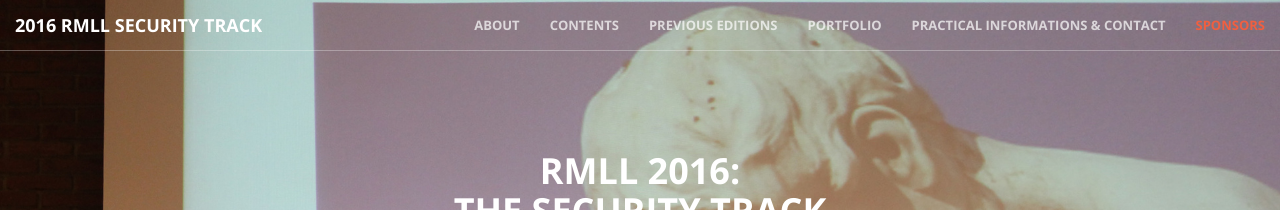
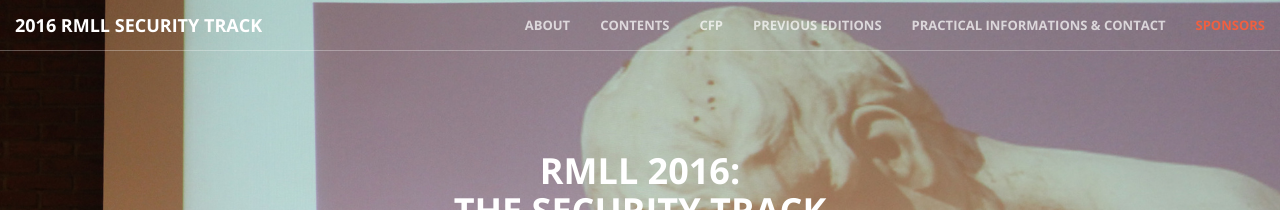
Before and after one commit to EduCodeBe/sec2016, a Jekyll site: the page built from index.html, in a window 1280 px wide. Shown: the top 210 px of the page. Built offline with Jekyll 4.4.1, drawn with Linux system fonts in a browser that asks for light colours.

Commit message:
update navigation bar with cfp link

```diff
--- a/_includes/nav-post.html
+++ b/_includes/nav-post.html
@@ -21,10 +21,10 @@
                     <a class="page-scroll" href="/#content">Contents</a>
                 </li>
                 <li>
-                    <a class="page-scroll" href="/#archives">Previous editions</a>
+                    <a class="page-scroll" href="/cfp/">CFP</a>
                 </li>
                 <li>
-                    <a class="page-scroll" href="/#portfolio">Portfolio</a>
+                    <a class="page-scroll" href="/#archives">Previous editions</a>
                 </li>
                 <li>
                     <a class="page-scroll" href="/#contact">Practical informations & Contact</a>
--- a/_includes/nav.html
+++ b/_includes/nav.html
@@ -21,10 +21,10 @@
                     <a class="page-scroll" href="#content">Contents</a>
                 </li>
                 <li>
-                    <a class="page-scroll" href="#archives">Previous editions</a>
+                    <a class="page-scroll" href="/cfp/">CFP</a>
                 </li>
                 <li>
-                    <a class="page-scroll" href="#portfolio">Portfolio</a>
+                    <a class="page-scroll" href="#archives">Previous editions</a>
                 </li>
                 <li>
                     <a class="page-scroll" href="#contact">Practical informations & Contact</a>
```
Also changed, not shown: 4 other files.
